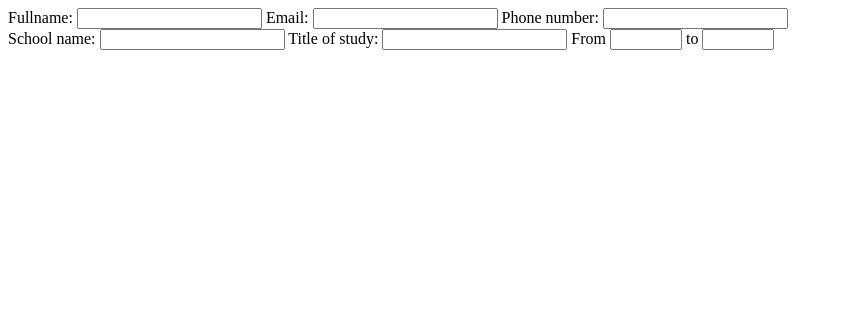
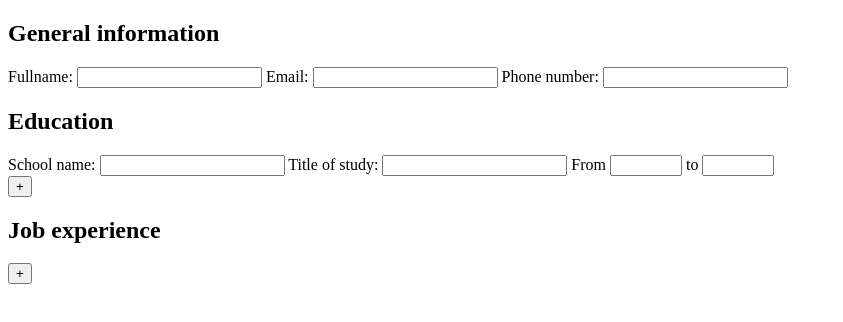
Before and after one commit to RaveTapp/odin-CV-app, a React (Vite) app: page / in a window 1280 px wide. Shown: the top 322 px of the page, without its empty margins (0-843 px from the left). Built offline with nearby package versions, Linux system fonts and the light colour scheme.

Commit message:
Add input for job experience data

```diff
--- a/src/components/form.jsx
+++ b/src/components/form.jsx
@@ -2,27 +2,38 @@ import { useState } from 'react';
 
 import { Input } from "./input.jsx";
 import { School } from "./school.jsx"
-
+import { Job } from "./job.jsx"
 
 export function Form(){
     const [numSchools, setNumSchools] = useState(1);
+    const [numJobs, setNumJobs] = useState(0);
 
     const schools = [];
     for(let i = 0; i < numSchools; i++){
         schools.push(<School key={i} n={i} />);
     }
 
+    const jobs = [];
+    for(let i = 0; i < numJobs; i++){
+        jobs.push(<Job key={i} n={i} />);
+    }
+
     return <form>
         <section className="general">
+            <h1>General information</h1>
             <Input label="Fullname: " id="name" />
             <Input label="Email: " id="email" />
             <Input label="Phone number: " id="phone" />
         </section>
         <section className="education">
+            <h1>Education</h1>
             {schools}
+            <button onClick={() => setNumSchools(numSchools + 1)}>+</button>
         </section>
         <section className="experience">
-
+            <h1>Job experience</h1>
+            {jobs}
+            <button onClick={() => setNumJobs(numJobs + 1)}>+</button>
         </section>
     </form>
 }
--- /dev/null
+++ b/src/components/job.jsx
@@ -0,0 +1,20 @@
+import { Input } from "./input.jsx";
+
+export function Job({n}){
+    return <div>
+        <Input label="Company name: " id={"company" + n} ></Input>
+        <Input label="Position title: " id={"position" + n} ></Input>
+        <Input label="Main responsibilities: " id={"responsibilities" + n} ></Input>
+        <FromUntilInput n={n} />
+    </div>
+}
+
+function FromUntilInput({n}){
+    return <>
+        <label htmlFor={"jobFrom" + n} > From </label>
+        <input id={"jobFrom" + n} type="number" min={1900} max={2100} required ></input>
+        <label htmlFor={"until" + n} > until </label>
+        <input id={"until" + n} type="number" min={1900} max={2100} required ></input>
+
+    </>
+}
```
